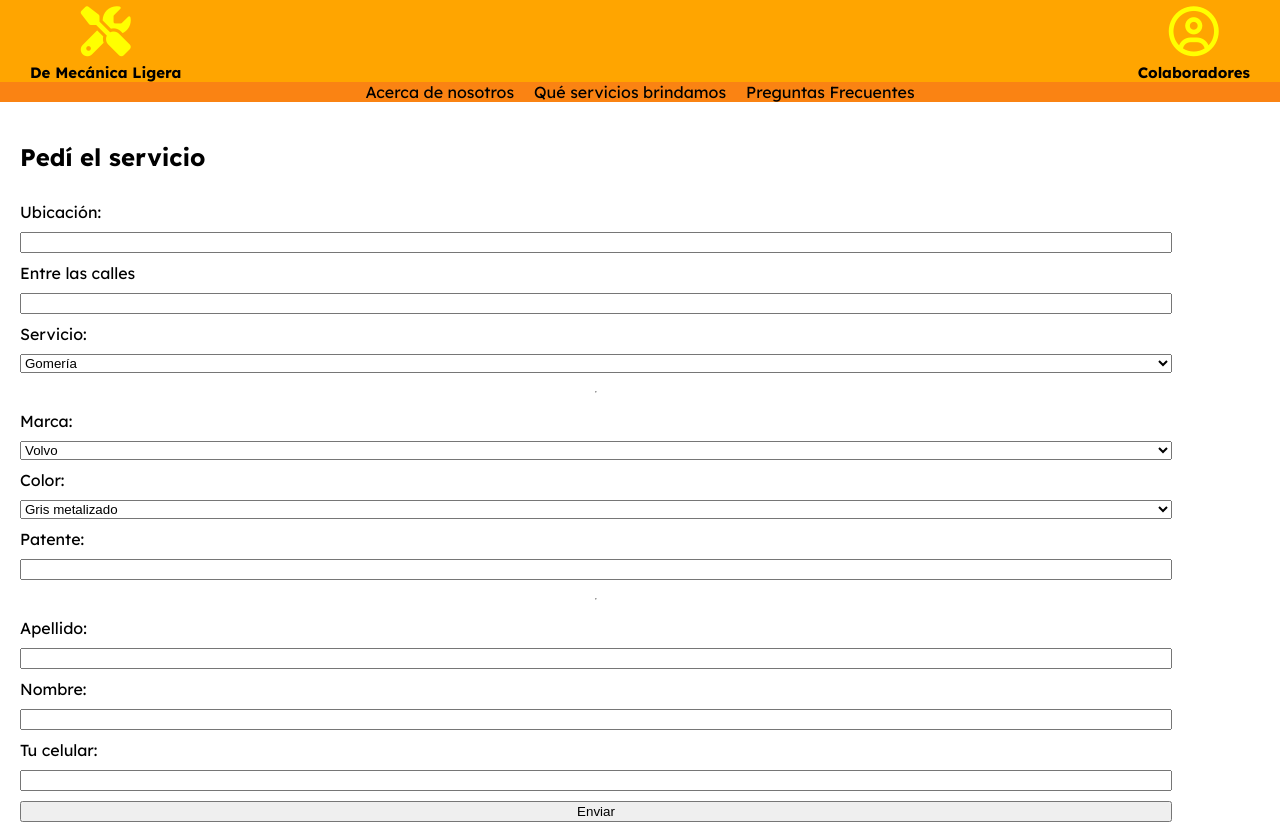
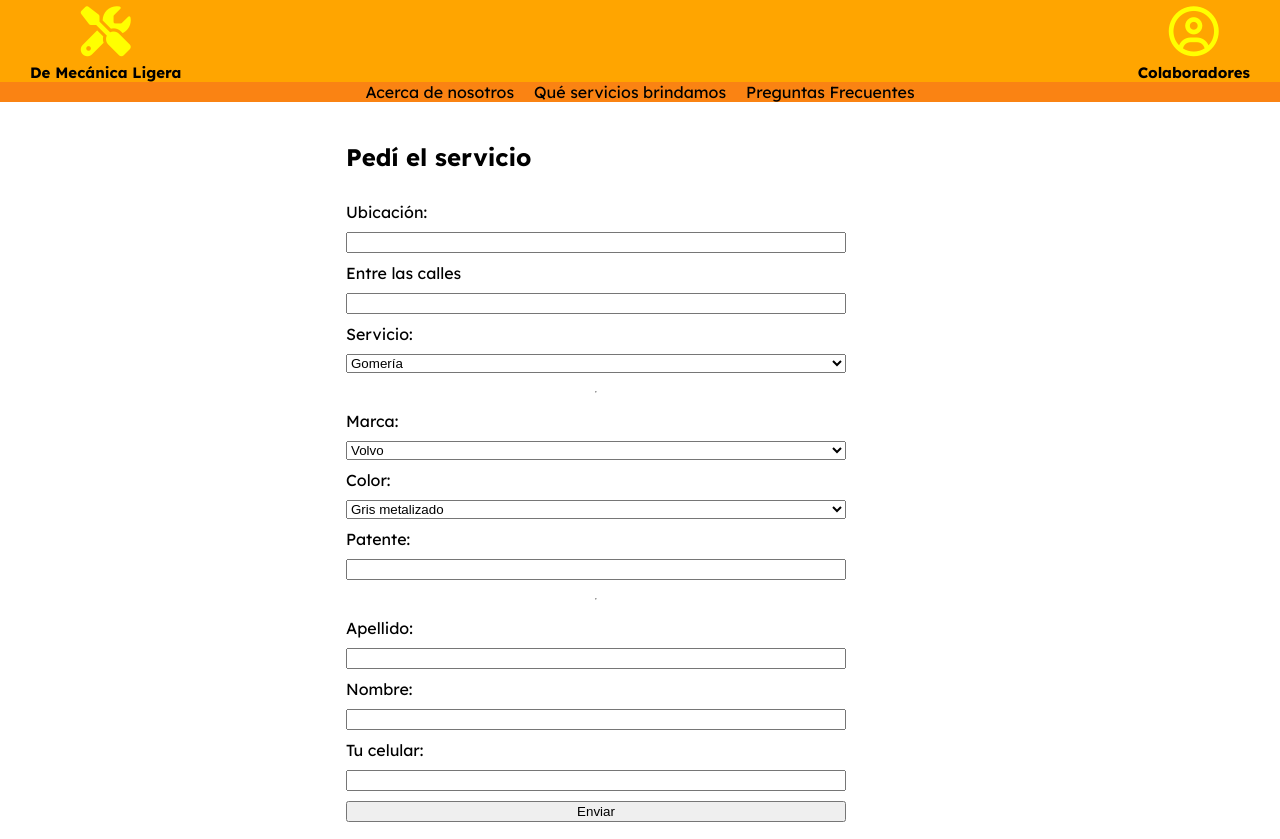
Before and after one commit to MauricioEGomez/mauricioegomez.github.io, a plain HTML site: page nuevo_pedido.html in a window 1280 px wide. Shown: the top 839 px of the page. Drawn offline with Linux system fonts and the light colour scheme.

Commit message:
renombre de css
Se acomodaron los css para separar lo puntual con el mismo nombre de la página

```diff
--- a/index2.html
+++ b/nuevo_pedido.html
@@ -9,6 +9,7 @@
     <link href="https://fonts.googleapis.com/css2?family=Lexend:wght@100..900&display=swap" rel="stylesheet">
     <link rel="stylesheet" href="https://cdnjs.cloudflare.com/ajax/libs/font-awesome/6.7.2/css/all.min.css">
     <link rel="stylesheet" href="./styles/style.css">
+    <link rel="stylesheet" href="./styles/nuevo_pedido.css">
     <title>De Mecánica Ligera</title>
 </head>
 <body>
--- /dev/null
+++ b/styles/nuevo_pedido.css
@@ -0,0 +1,25 @@
+/* Estilo para el formulario */
+.formulario {
+    /* border: double violet; */
+    align-items: center;
+    min-width: 300px;
+}
+form {
+  display: flex;             /* Activa Flexbox */
+  flex-direction: column;    /* Coloca los elementos en columna */
+  gap: 1rem;                 /* Espacio entre campos */
+  margin: 0 auto;            /* Centrado horizontal */
+}
+
+/* ----------------------------------------------------------------------------------------- */
+/* -------------------------------MEDIA QUERY PARA PCs ------------------------------------- */
+/* media query para pantallas más grandes que la de un celular en vertical (más de 600px) */
+/* ----------------------------------------------------------------------------------------- */
+
+@media (min-width:601px) {
+.formulario {
+    /* border: double violet; */
+    margin: 0 auto;            /* Centrado horizontal */
+    max-width: 500px;
+}
+}
```
Also changed, not shown: index.html (+3 -3 lines), styles/index.css (renamed from styles/style2.css).
